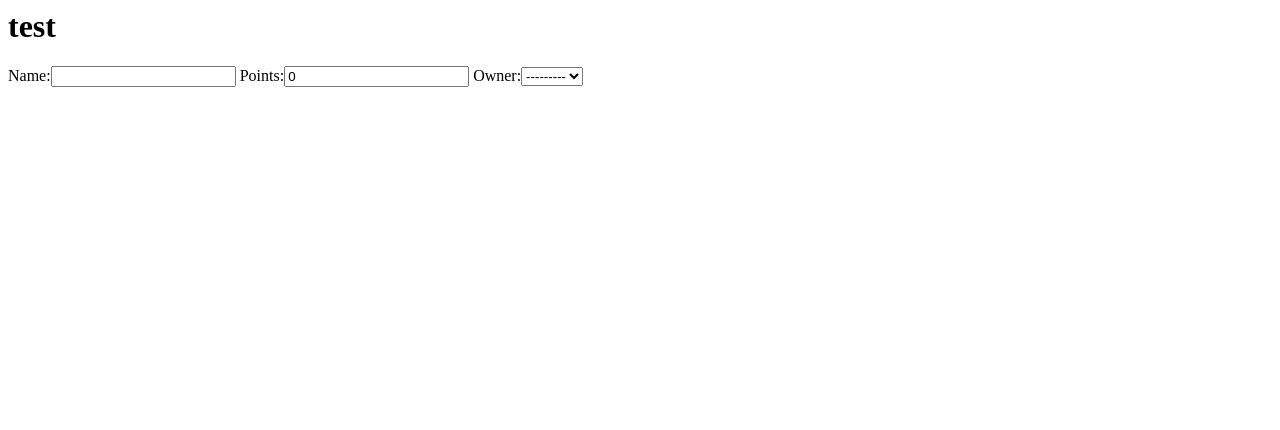
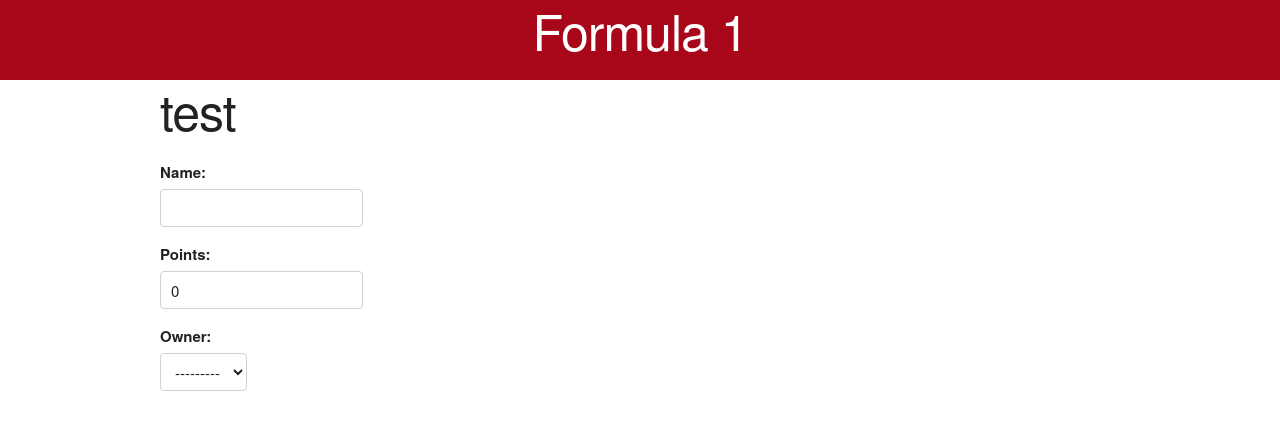
Before and after one commit to Mats01-fer/ifsus-2022, a Django app: page /create-team/ in a window 1280 px wide. Shown: the top 430 px of the page. Run offline with Django 3.2, Linux system fonts and the light colour scheme.

Commit message:
adds base html template

```diff
--- /dev/null
+++ b/f1/static/css/skeleton.css
@@ -0,0 +1,418 @@
+/*
+* Skeleton V2.0.4
+* Copyright 2014, Dave Gamache
+* www.getskeleton.com
+* Free to use under the MIT license.
+* http://www.opensource.org/licenses/mit-license.php
+* 12/29/2014
+*/
+
+
+/* Table of contents
+––––––––––––––––––––––––––––––––––––––––––––––––––
+- Grid
+- Base Styles
+- Typography
+- Links
+- Buttons
+- Forms
+- Lists
+- Code
+- Tables
+- Spacing
+- Utilities
+- Clearing
+- Media Queries
+*/
+
+
+/* Grid
+–––––––––––––––––––––––––––––––––––––––––––––––––– */
+.container {
+  position: relative;
+  width: 100%;
+  max-width: 960px;
+  margin: 0 auto;
+  padding: 0 20px;
+  box-sizing: border-box; }
+.column,
+.columns {
+  width: 100%;
+  float: left;
+  box-sizing: border-box; }
+
+/* For devices larger than 400px */
+@media (min-width: 400px) {
+  .container {
+    width: 85%;
+    padding: 0; }
+}
+
+/* For devices larger than 550px */
+@media (min-width: 550px) {
+  .container {
+    width: 80%; }
+  .column,
+  .columns {
+    margin-left: 4%; }
+  .column:first-child,
+  .columns:first-child {
+    margin-left: 0; }
+
+  .one.column,
+  .one.columns                    { width: 4.66666666667%; }
+  .two.columns                    { width: 13.3333333333%; }
+  .three.columns                  { width: 22%;            }
+  .four.columns                   { width: 30.6666666667%; }
+  .five.columns                   { width: 39.3333333333%; }
+  .six.columns                    { width: 48%;            }
+  .seven.columns                  { width: 56.6666666667%; }
+  .eight.columns                  { width: 65.3333333333%; }
+  .nine.columns                   { width: 74.0%;          }
+  .ten.columns                    { width: 82.6666666667%; }
+  .eleven.columns                 { width: 91.3333333333%; }
+  .twelve.columns                 { width: 100%; margin-left: 0; }
+
+  .one-third.column               { width: 30.6666666667%; }
+  .two-thirds.column              { width: 65.3333333333%; }
+
+  .one-half.column                { width: 48%; }
+
+  /* Offsets */
+  .offset-by-one.column,
+  .offset-by-one.columns          { margin-left: 8.66666666667%; }
+  .offset-by-two.column,
+  .offset-by-two.columns          { margin-left: 17.3333333333%; }
+  .offset-by-three.column,
+  .offset-by-three.columns        { margin-left: 26%;            }
+  .offset-by-four.column,
+  .offset-by-four.columns         { margin-left: 34.6666666667%; }
+  .offset-by-five.column,
+  .offset-by-five.columns         { margin-left: 43.3333333333%; }
+  .offset-by-six.column,
+  .offset-by-six.columns          { margin-left: 52%;            }
+  .offset-by-seven.column,
+  .offset-by-seven.columns        { margin-left: 60.6666666667%; }
+  .offset-by-eight.column,
+  .offset-by-eight.columns        { margin-left: 69.3333333333%; }
+  .offset-by-nine.column,
+  .offset-by-nine.columns         { margin-left: 78.0%;          }
+  .offset-by-ten.column,
+  .offset-by-ten.columns          { margin-left: 86.6666666667%; }
+  .offset-by-eleven.column,
+  .offset-by-eleven.columns       { margin-left: 95.3333333333%; }
+
+  .offset-by-one-third.column,
+  .offset-by-one-third.columns    { margin-left: 34.6666666667%; }
+  .offset-by-two-thirds.column,
+  .offset-by-two-thirds.columns   { margin-left: 69.3333333333%; }
+
+  .offset-by-one-half.column,
+  .offset-by-one-half.columns     { margin-left: 52%; }
+
+}
+
+
+/* Base Styles
+–––––––––––––––––––––––––––––––––––––––––––––––––– */
+/* NOTE
+html is set to 62.5% so that all the REM measurements throughout Skeleton
+are based on 10px sizing. So basically 1.5rem = 15px :) */
+html {
+  font-size: 62.5%; }
+body {
+  font-size: 1.5em; /* currently ems cause chrome bug misinterpreting rems on body element */
+  line-height: 1.6;
+  font-weight: 400;
+  font-family: "Raleway", "HelveticaNeue", "Helvetica Neue", Helvetica, Arial, sans-serif;
+  color: #222; }
+
+
+/* Typography
+–––––––––––––––––––––––––––––––––––––––––––––––––– */
+h1, h2, h3, h4, h5, h6 {
+  margin-top: 0;
+  margin-bottom: 2rem;
+  font-weight: 300; }
+h1 { font-size: 4.0rem; line-height: 1.2;  letter-spacing: -.1rem;}
+h2 { font-size: 3.6rem; line-height: 1.25; letter-spacing: -.1rem; }
+h3 { font-size: 3.0rem; line-height: 1.3;  letter-spacing: -.1rem; }
+h4 { font-size: 2.4rem; line-height: 1.35; letter-spacing: -.08rem; }
+h5 { font-size: 1.8rem; line-height: 1.5;  letter-spacing: -.05rem; }
+h6 { font-size: 1.5rem; line-height: 1.6;  letter-spacing: 0; }
+
+/* Larger than phablet */
+@media (min-width: 550px) {
+  h1 { font-size: 5.0rem; }
+  h2 { font-size: 4.2rem; }
+  h3 { font-size: 3.6rem; }
+  h4 { font-size: 3.0rem; }
+  h5 { font-size: 2.4rem; }
+  h6 { font-size: 1.5rem; }
+}
+
+p {
+  margin-top: 0; }
+
+
+/* Links
+–––––––––––––––––––––––––––––––––––––––––––––––––– */
+a {
+  color: #1EAEDB; }
+a:hover {
+  color: #0FA0CE; }
+
+
+/* Buttons
+–––––––––––––––––––––––––––––––––––––––––––––––––– */
+.button,
+button,
+input[type="submit"],
+input[type="reset"],
+input[type="button"] {
+  display: inline-block;
+  height: 38px;
+  padding: 0 30px;
+  color: #555;
+  text-align: center;
+  font-size: 11px;
+  font-weight: 600;
+  line-height: 38px;
+  letter-spacing: .1rem;
+  text-transform: uppercase;
+  text-decoration: none;
+  white-space: nowrap;
+  background-color: transparent;
+  border-radius: 4px;
+  border: 1px solid #bbb;
+  cursor: pointer;
+  box-sizing: border-box; }
+.button:hover,
+button:hover,
+input[type="submit"]:hover,
+input[type="reset"]:hover,
+input[type="button"]:hover,
+.button:focus,
+button:focus,
+input[type="submit"]:focus,
+input[type="reset"]:focus,
+input[type="button"]:focus {
+  color: #333;
+  border-color: #888;
+  outline: 0; }
+.button.button-primary,
+button.button-primary,
+input[type="submit"].button-primary,
+input[type="reset"].button-primary,
+input[type="button"].button-primary {
+  color: #FFF;
+  background-color: #33C3F0;
+  border-color: #33C3F0; }
+.button.button-primary:hover,
+button.button-primary:hover,
+input[type="submit"].button-primary:hover,
+input[type="reset"].button-primary:hover,
+input[type="button"].button-primary:hover,
+.button.button-primary:focus,
+button.button-primary:focus,
+input[type="submit"].button-primary:focus,
+input[type="reset"].button-primary:focus,
+input[type="button"].button-primary:focus {
+  color: #FFF;
+  background-color: #1EAEDB;
+  border-color: #1EAEDB; }
+
+
+/* Forms
+–––––––––––––––––––––––––––––––––––––––––––––––––– */
+input[type="email"],
+input[type="number"],
+input[type="search"],
+input[type="text"],
+input[type="tel"],
+input[type="url"],
+input[type="password"],
+textarea,
+select {
+  height: 38px;
+  padding: 6px 10px; /* The 6px vertically centers text on FF, ignored by Webkit */
+  background-color: #fff;
+  border: 1px solid #D1D1D1;
+  border-radius: 4px;
+  box-shadow: none;
+  box-sizing: border-box; }
+/* Removes awkward default styles on some inputs for iOS */
+input[type="email"],
+input[type="number"],
+input[type="search"],
+input[type="text"],
+input[type="tel"],
+input[type="url"],
+input[type="password"],
+textarea {
+  -webkit-appearance: none;
+     -moz-appearance: none;
+          appearance: none; }
+textarea {
+  min-height: 65px;
+  padding-top: 6px;
+  padding-bottom: 6px; }
+input[type="email"]:focus,
+input[type="number"]:focus,
+input[type="search"]:focus,
+input[type="text"]:focus,
+input[type="tel"]:focus,
+input[type="url"]:focus,
+input[type="password"]:focus,
+textarea:focus,
+select:focus {
+  border: 1px solid #33C3F0;
+  outline: 0; }
+label,
+legend {
+  display: block;
+  margin-bottom: .5rem;
+  font-weight: 600; }
+fieldset {
+  padding: 0;
+  border-width: 0; }
+input[type="checkbox"],
+input[type="radio"] {
+  display: inline; }
+label > .label-body {
+  display: inline-block;
+  margin-left: .5rem;
+  font-weight: normal; }
+
+
+/* Lists
+–––––––––––––––––––––––––––––––––––––––––––––––––– */
+ul {
+  list-style: circle inside; }
+ol {
+  list-style: decimal inside; }
+ol, ul {
+  padding-left: 0;
+  margin-top: 0; }
+ul ul,
+ul ol,
+ol ol,
+ol ul {
+  margin: 1.5rem 0 1.5rem 3rem;
+  font-size: 90%; }
+li {
+  margin-bottom: 1rem; }
+
+
+/* Code
+–––––––––––––––––––––––––––––––––––––––––––––––––– */
+code {
+  padding: .2rem .5rem;
+  margin: 0 .2rem;
+  font-size: 90%;
+  white-space: nowrap;
+  background: #F1F1F1;
+  border: 1px solid #E1E1E1;
+  border-radius: 4px; }
+pre > code {
+  display: block;
+  padding: 1rem 1.5rem;
+  white-space: pre; }
+
+
+/* Tables
+–––––––––––––––––––––––––––––––––––––––––––––––––– */
+th,
+td {
+  padding: 12px 15px;
+  text-align: left;
+  border-bottom: 1px solid #E1E1E1; }
+th:first-child,
+td:first-child {
+  padding-left: 0; }
+th:last-child,
+td:last-child {
+  padding-right: 0; }
+
+
+/* Spacing
+–––––––––––––––––––––––––––––––––––––––––––––––––– */
+button,
+.button {
+  margin-bottom: 1rem; }
+input,
+textarea,
+select,
+fieldset {
+  margin-bottom: 1.5rem; }
+pre,
+blockquote,
+dl,
+figure,
+table,
+p,
+ul,
+ol,
+form {
+  margin-bottom: 2.5rem; }
+
+
+/* Utilities
+–––––––––––––––––––––––––––––––––––––––––––––––––– */
+.u-full-width {
+  width: 100%;
+  box-sizing: border-box; }
+.u-max-full-width {
+  max-width: 100%;
+  box-sizing: border-box; }
+.u-pull-right {
+  float: right; }
+.u-pull-left {
+  float: left; }
+
+
+/* Misc
+–––––––––––––––––––––––––––––––––––––––––––––––––– */
+hr {
+  margin-top: 3rem;
+  margin-bottom: 3.5rem;
+  border-width: 0;
+  border-top: 1px solid #E1E1E1; }
+
+
+/* Clearing
+–––––––––––––––––––––––––––––––––––––––––––––––––– */
+
+/* Self Clearing Goodness */
+.container:after,
+.row:after,
+.u-cf {
+  content: "";
+  display: table;
+  clear: both; }
+
+
+/* Media Queries
+–––––––––––––––––––––––––––––––––––––––––––––––––– */
+/*
+Note: The best way to structure the use of media queries is to create the queries
+near the relevant code. For example, if you wanted to change the styles for buttons
+on small devices, paste the mobile query code up in the buttons section and style it
+there.
+*/
+
+
+/* Larger than mobile */
+@media (min-width: 400px) {}
+
+/* Larger than phablet (also point when grid becomes active) */
+@media (min-width: 550px) {}
+
+/* Larger than tablet */
+@media (min-width: 750px) {}
+
+/* Larger than desktop */
+@media (min-width: 1000px) {}
+
+/* Larger than Desktop HD */
+@media (min-width: 1200px) {}
--- /dev/null
+++ b/f1/static/css/style.css
@@ -0,0 +1,16 @@
+:root {
+    --color-primary: #a8071a;
+    --color-secondary: #fafafa;
+    --color-primary-text: white;
+    --color-secondary-text:black;
+    --color-highlight: #a8071a;
+}
+
+.header {
+    display: flex;
+    flex-direction: row;
+    align-items: center;
+    justify-content: center;
+    background-color: var(--color-primary);
+    color: var(--color-primary-text);
+}
--- /dev/null
+++ b/f1/templates/base.html
@@ -0,0 +1,23 @@
+{% load static %}
+{% csrf_token %}
+
+<!DOCTYPE html>
+<html lang="en">
+<head>
+    <meta charset="UTF-8">
+    <meta http-equiv="X-UA-Compatible" content="IE=edge">
+    <meta name="viewport" content="width=device-width, initial-scale=1.0">
+    <link rel="stylesheet" type="text/css" href="{% static 'css/normalize.css' %}"/>
+    <link rel="stylesheet" type="text/css" href="{% static 'css/skeleton.css' %}"/>
+    <link rel="stylesheet" type="text/css" href="{% static 'css/style.css' %}"/>
+    <link rel="shortcut icon" type="image/svg" href="{% static 'images/f1.svg' %}"/>
+    <title>F1</title>
+</head>
+<body>
+    <header class="header"><h1>Formula 1</h1></header>
+    <div class="container">
+        {% block content %}
+        {% endblock content %}
+    </div>
+</body>
+</html>
--- a/f1/templates/team_form.html
+++ b/f1/templates/team_form.html
@@ -1,22 +1,8 @@
-{% csrf_token %}
+{% extends "base.html" %}
 
-
-<!DOCTYPE html>
-<html lang="en">
-
-
-<head>
-  <meta charset="UTF-8">
-  <meta http-equiv="X-UA-Compatible" content="IE=edge">
-  <meta name="viewport" content="width=device-width, initial-scale=1.0">
-  <title>Document</title>
-</head>
-
-<body>
-  <h1>{{title}}</h1>
-  <div>
-    {{form}}
-  </div>
-</body>
-
-</html>
+{% block content %}
+<h1>{{title}}</h1>
+<div>
+  {{form}}
+</div>
+  {% endblock content %}
```
Also changed, not shown: f1/static/css/normalize.css (added), f1/static/images/f1.svg (added).
